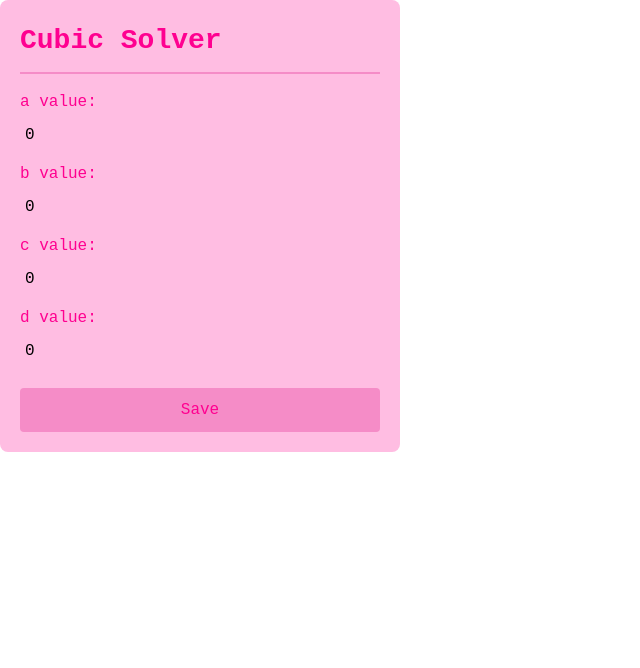
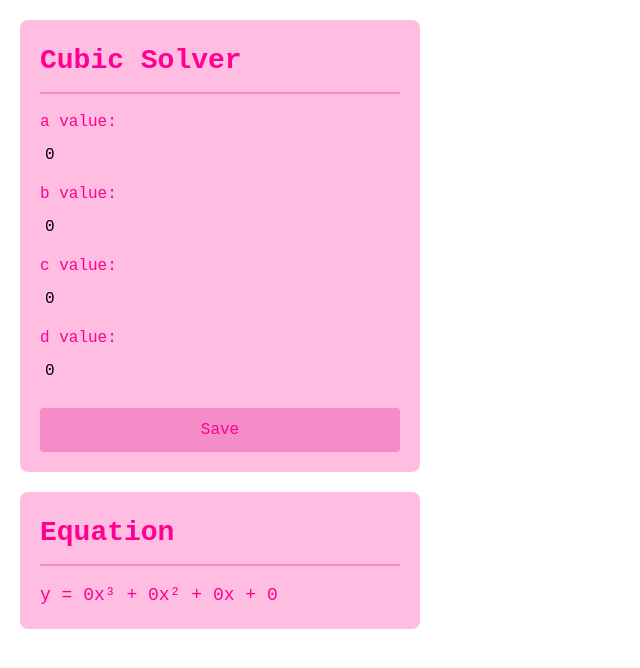
Before and after one commit to sweetbambie/CubicSolverReact, a React (Vite) app: page / in a window 1280 px wide. Shown: the top 668 px of the page, without its empty margins (0-640 px from the left). Built offline with nearby package versions, Linux system fonts and the light colour scheme.

Commit message:
added the equation

```diff
--- a/src/App.tsx
+++ b/src/App.tsx
@@ -1,5 +1,14 @@
+import { useState } from "react";
 import { CubicInput } from "./component/CubicInput";
+import { CubicEquation } from "./component/CubicEquation";
 
 export const App = () => {
-  return <CubicInput onSave={(a, b, c, d) => console.log(a, b, c, d)} />;
+  const [coefficients, setCoefficients] = useState({ a: 0, b: 0, c: 0, d: 0 });
+
+  return (
+    <div style={{ display: "flex", flexDirection: "column", gap: "20px", padding: "20px" }}>
+      <CubicInput onSave={(a, b, c, d) => setCoefficients({ a, b, c, d })} />
+      <CubicEquation {...coefficients} />
+    </div>
+  );
 };
--- a/src/component/CubicEquation.tsx
+++ b/src/component/CubicEquation.tsx
@@ -0,0 +1,32 @@
+interface CubicEquationProps {
+  a: number;
+  b: number;
+  c: number;
+  d: number;
+}
+
+export const CubicEquation = ({ a, b, c, d }: CubicEquationProps) => {
+  return (
+    <div style={{
+      width: "400px",
+      padding: "20px",
+      background: "rgb(255, 189, 226)",
+      borderRadius: "8px",
+      fontFamily: "'Courier New', Courier, monospace",
+    }}>
+      <h1 style={{
+        color: "rgb(255, 0, 144)",
+        marginBottom: "16px",
+        fontSize: "28px",
+        fontWeight: "bold",
+        borderBottom: "2px solid rgb(245, 140, 199)",
+        paddingBottom: "10px",
+      }}>
+        Equation
+      </h1>
+      <p style={{ color: "rgb(255, 0, 144)", fontSize: "18px" }}>
+        y = {a}x³ + {b}x² + {c}x + {d}
+      </p>
+    </div>
+  );
+};
```
